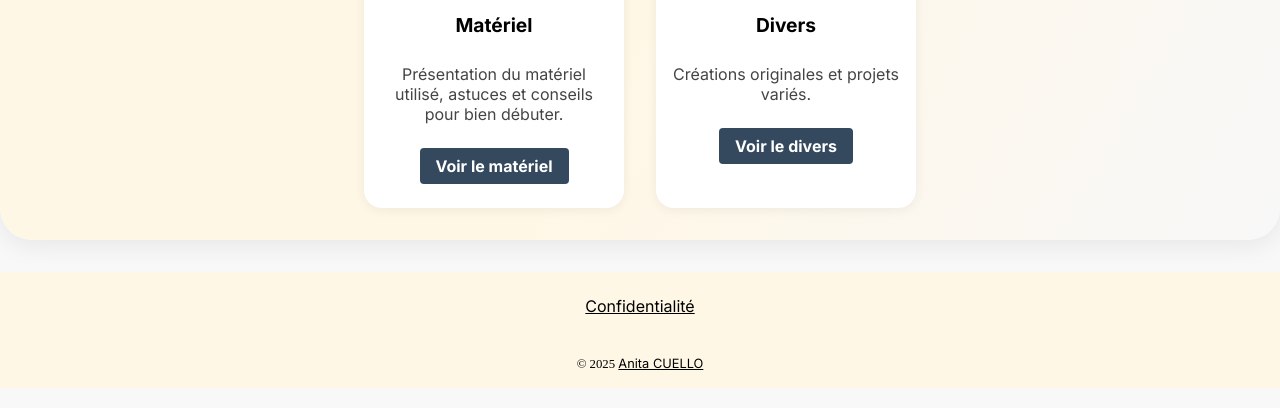
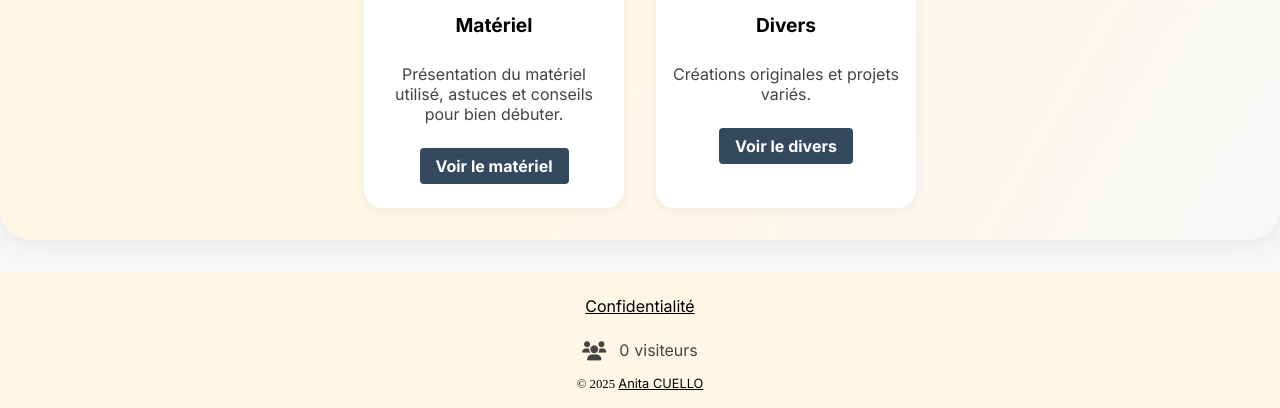
Before and after one commit to BoiteaCouture/By-Anita, a website: page index.html in a window 1280 px wide. Shown: the part 2273-2681 px from the top of the page. Drawn offline with Linux system fonts and the light colour scheme; no server answers.

Commit message:
compteurs visitor

```diff
--- a/index.html
+++ b/index.html
@@ -165,6 +165,11 @@
                     <a href="confidentialite.html">Confidentialité</a>
                 </div>
             </div>
+            <div class="visitor-counter">
+                <i class="fas fa-users"></i>
+                <span id="visitor-count">0</span> visiteurs
+            </div>
+
             <div class="copyright">
                 &copy; <span id="year"></span> <a href="index.html"
                     target="_blank">Anita CUELLO</a>
--- a/index.js
+++ b/index.js
@@ -32,7 +32,6 @@ document.addEventListener("DOMContentLoaded", function () {
   document.querySelectorAll("#nav-menu a").forEach((link) => {
     link.addEventListener("click", (event) => {
       toggleMenu(false);
-
     });
   });
 
@@ -57,6 +56,15 @@ if (hash) {
     }
   }
 
+  // COMPTEUR DE VISITEURS //
+  fetch("https://api.countapi.xyz/hit/boiteacouture.github.io/visits")
+    .then((response) => response.json())
+    .then((data) => {
+      document.getElementById("visitor-count").textContent = data.value;
+    })
+    .catch((error) => {
+      console.error("Erreur lors de la récupération du compteur :", error);
+    });
 });
 
 
--- a/styles.css
+++ b/styles.css
@@ -644,6 +644,30 @@ footer {
   text-decoration: underline;
 }
 
+
+.visitor-counter {
+    display: flex;
+    align-items: center;
+    justify-content: center;
+    font-family: 'Inter', sans-serif;
+    font-size: 1rem;
+    color: #444;
+    gap: 5px;
+}
+
+.visitor-counter i {
+    margin-right: 8px;
+    color: #444;
+    font-size: 1.2rem;
+}
+
+@media (max-width: 600px) {
+    .visitor-counter {
+        font-size: 0.9rem;
+    }
+}
+
+
 /* MEDIA QUERIES */
 @media only screen and (min-width: 48rem) {
   .container {
```
Also changed, not shown: confidentialite.html (+4 -0 lines), creation.html (+4 -0 lines). Lines whose indentation alone changed are shown as unchanged.
